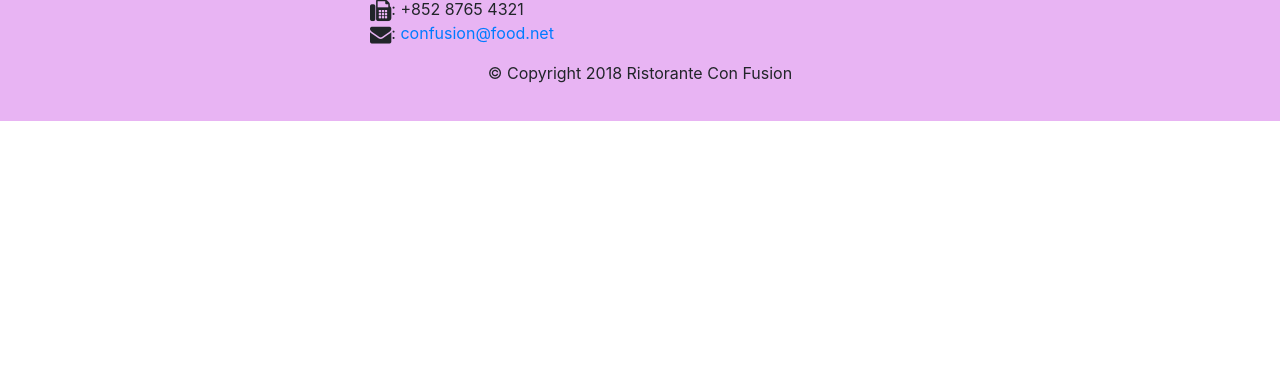
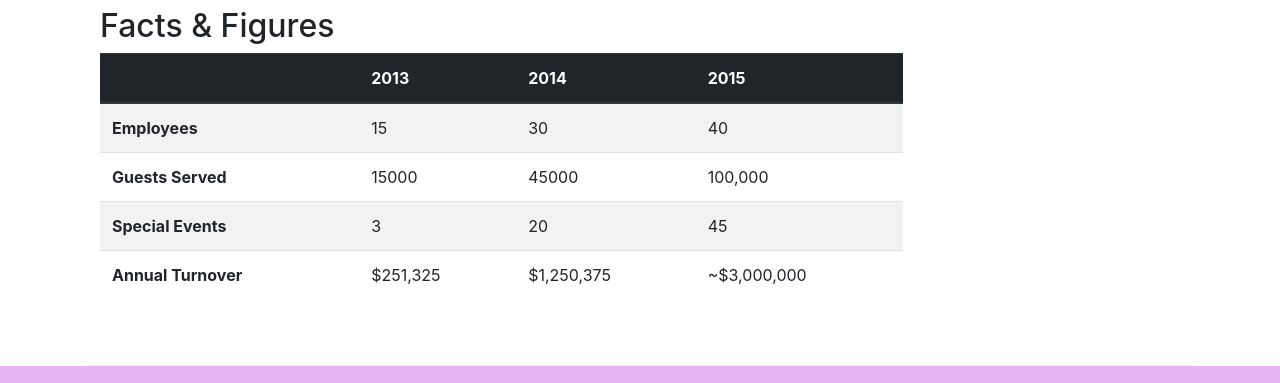
Before and after one commit to ali97730/Bootstrap-4, a website: page aboutus.html in a window 1280 px wide. Shown: the part 1705-2088 px from the top of the page. Before the commit the page ends 1826 px from the top, so only its background shows below. Drawn offline with nearby package versions, Linux system fonts and the light colour scheme.

Commit message:
Tables Completed with cards

```diff
--- a/aboutus.html
+++ b/aboutus.html
@@ -68,7 +68,33 @@
                 <p>Started in 2010, Ristorante con Fusion quickly established itself as a culinary icon par excellence in Hong Kong. With its unique brand of world fusion cuisine that can be found nowhere else, it enjoys patronage from the A-list clientele in Hong Kong.  Featuring four of the best three-star Michelin chefs in the world, you never know what will arrive on your plate the next time you visit us.</p>
                 <p>The restaurant traces its humble beginnings to <em>The Frying Pan</em>, a successful chain started by our CEO, Mr. Peter Pan, that featured for the first time the world's best cuisines in a pan.</p>
             </div>
-            <div>
+            <div class="col-sm">
+                <div class="card">
+                    <h3 class="card-header bg-primary text-white"> Facts at a Glance</h3>
+                    <div class="card-body">
+                        <dl class="row">
+                            <dt class="col-6">Started</dt>
+                            <dd class="col-6">3 Feb. 2013</dd>
+                            <dt class="col-6">Major Stake Holder</dt>
+                            <dd class="col-6">HK Fine Foods Inc.</dd>
+                            <dt class="col-6">Last Year's Turnover</dt>
+                            <dd class="col-6">$1,250,375</dd>
+                            <dt class="col-6">Employees</dt>
+                            <dd class="col-6">40</dd>
+                        </dl>
+                    </div>
+                </div>
+            </div>
+
+            <div class="col-12">
+                <div class="card card-body bg-light">
+                    <blockquote class="blockquote"> <p class="mb-0"> You Better cut the
+                        pizza in four pieces Beacus i am hungry enough to eat six</p>
+                    <footer class="blockquote-footer">Yogi Berra,
+                        <cite title="Source Title"> The wit and Wisdom of Yogi Berra.,p.Pepe,Diversion Books,2014</cite>
+                    </footer>
+                    </blockquote>
+                </div>
             </div>
         </div>
 
@@ -85,6 +111,53 @@
                 <h3>Alberto Somayya <small>Executive Chef</small></h3>
                 <p class=" d-none d-sm-block">Award winning three-star Michelin chef with wide International experience having worked closely with whos-who in the culinary world, he specializes in creating mouthwatering Indo-Italian fusion experiences. He says, <em>Put together the cuisines from the two craziest cultures, and you get a winning hit! Amma Mia!</em></p>
             </div>
+       </div>
+
+       <div class="row row-content">
+           <div class="col-12 col-sm-9">
+            <h2>Facts &amp; Figures</h2>
+            <div class="table-responsive">
+                <table class="table table-striped">
+                    <thead class="thead-dark">
+                        <tr>
+                            <th>&nbsp;</th>
+                            <th>2013</th>
+                            <th>2014</th>
+                            <th>2015</th>
+                        </tr>
+                    </thead>
+                    <tbody>
+                        <tr>
+                            <th>Employees</th>
+                            <td>15</td>
+                            <td>30</td>
+                            <td>40</td>
+                        </tr>
+                        <tr>
+                            <th>Guests Served</th>
+                            <td>15000</td>
+                            <td>45000</td>
+                            <td>100,000</td>
+                        </tr>
+                        <tr>
+                            <th>Special Events</th>
+                            <td>3</td>
+                            <td>20</td>
+                            <td>45</td>
+                        </tr>
+                        <tr>
+                            <th>Annual Turnover</th>
+                            <td>$251,325</td>
+                            <td>$1,250,375</td>
+                            <td>~$3,000,000</td>
+                        </tr>
+                    </tbody>
+                </table>
+            </div>
+           </div>
+
+           <div class="col-12 col-sm-3"></div>
+
        </div>
 
     </div>
```
